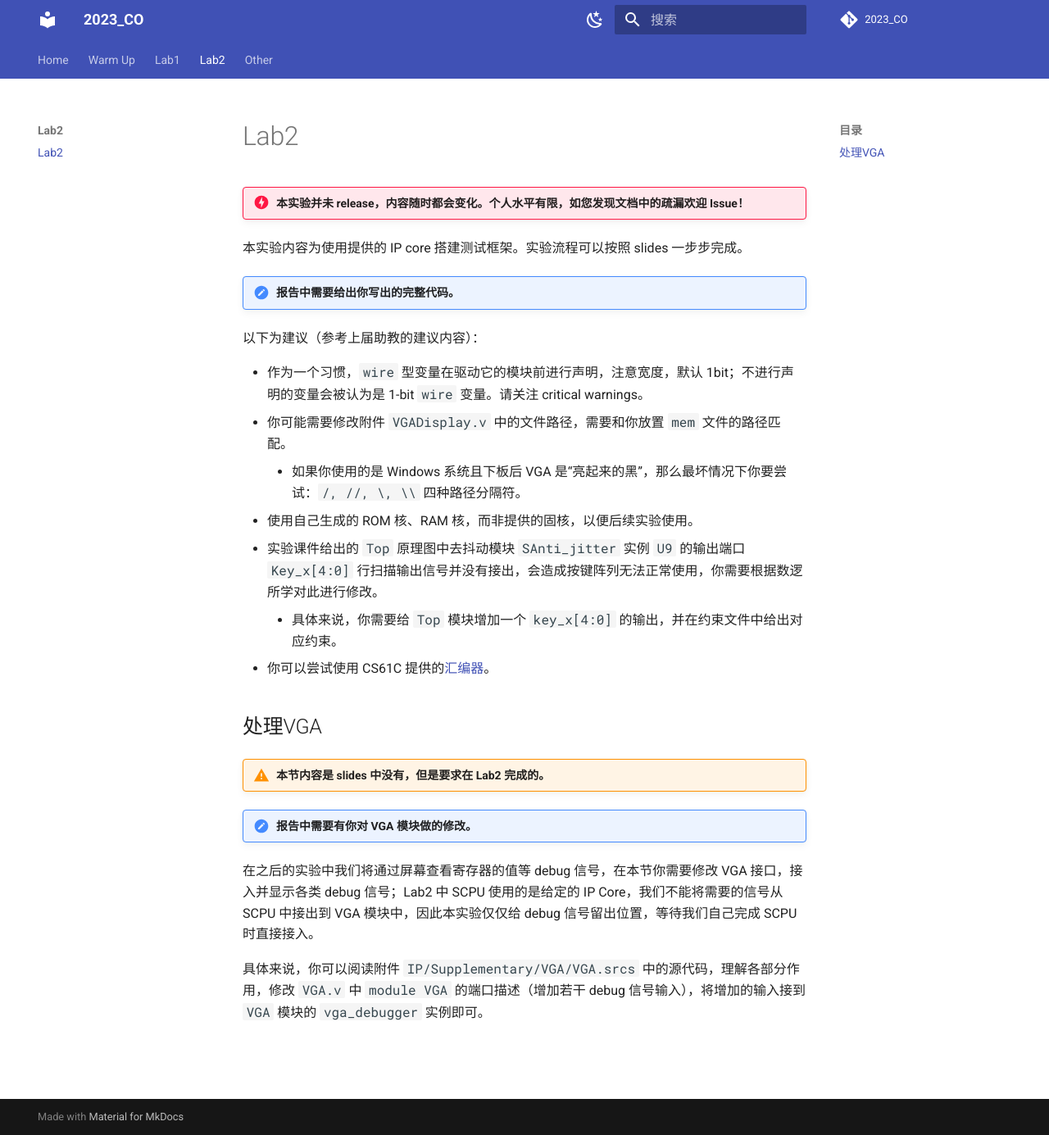
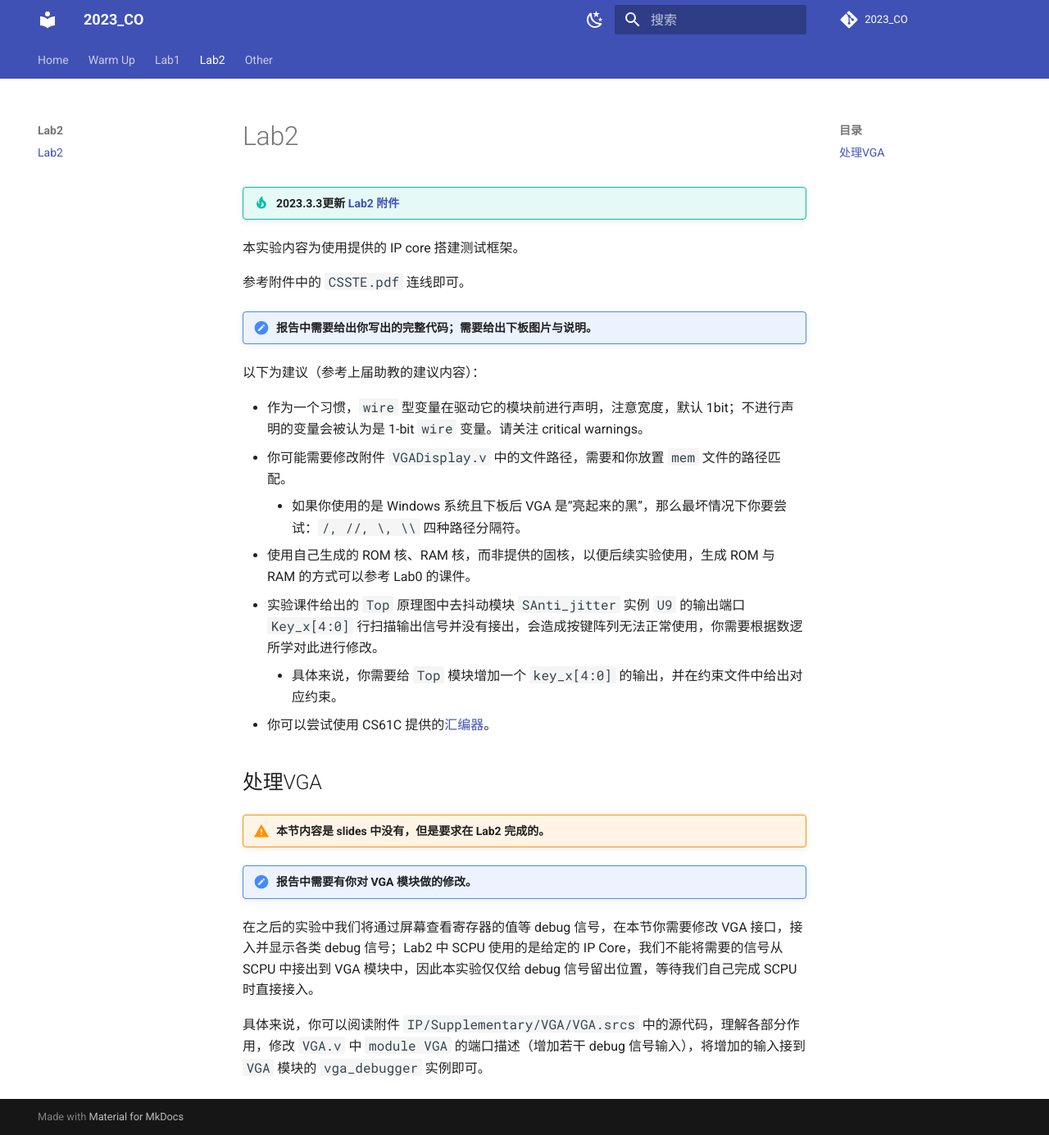
Before and after one commit to Guahao31/2023_CO, an MkDocs documentation site: the page built from docs/Lab2/Lab2.md, in a window 1280 px wide and 1385 px high. Shown: the whole window at 82% size. Built offline with MkDocs 1.6.1 and Material for MkDocs 9.7.7, drawn with Linux system fonts in a browser that asks for light colours; comment, search, counter and statistics services are not loaded.

Commit message:
update: Lab2 release & add pics for Lab3

```diff
--- a/docs/Lab2/Lab2.md
+++ b/docs/Lab2/Lab2.md
@@ -1,17 +1,21 @@
 # Lab2
 
-!!! danger "本实验并未 release，内容随时都会变化。个人水平有限，如您发现文档中的疏漏欢迎 Issue！"
+<!-- !!! danger "本实验并未 release，内容随时都会变化。个人水平有限，如您发现文档中的疏漏欢迎 Issue！" -->
 
-本实验内容为使用提供的 IP core 搭建测试框架。实验流程可以按照 slides 一步步完成。
+!!! tip "**2023.3.3**更新 [Lab2 附件](https://pan.zju.edu.cn/share/8952fee63d6879923c8b6bb830)"
 
-!!! note "报告中需要给出你写出的完整代码。"
+本实验内容为使用提供的 IP core 搭建测试框架。
+
+参考附件中的 `CSSTE.pdf` 连线即可。
+
+!!! note "报告中需要给出你写出的完整代码；需要给出下板图片与说明。"
 
 以下为建议（参考上届助教的建议内容）：
 
 * 作为一个习惯，`wire` 型变量在驱动它的模块前进行声明，注意宽度，默认 1bit；不进行声明的变量会被认为是 1-bit `wire` 变量。请关注 critical warnings。
 * 你可能需要修改附件 `VGADisplay.v` 中的文件路径，需要和你放置 `mem` 文件的路径匹配。
     * 如果你使用的是 Windows 系统且下板后 VGA 是“亮起来的黑”，那么最坏情况下你要尝试：`/, //, \, \\` 四种路径分隔符。
-* 使用自己生成的 ROM 核、RAM 核，而非提供的固核，以便后续实验使用。
+* 使用自己生成的 ROM 核、RAM 核，而非提供的固核，以便后续实验使用，生成 ROM 与 RAM 的方式可以参考 Lab0 的课件。
 * 实验课件给出的 `Top` 原理图中去抖动模块 `SAnti_jitter` 实例 `U9` 的输出端口 `Key_x[4:0]` 行扫描输出信号并没有接出，会造成按键阵列无法正常使用，你需要根据数逻所学对此进行修改。
     * 具体来说，你需要给 `Top` 模块增加一个 `key_x[4:0]` 的输出，并在约束文件中给出对应约束。
 * 你可以尝试使用 CS61C 提供的[汇编器](http://venus.cs61c.org/)。
```
Also changed, not shown: docs/Lab3/pic/multiplier_signed.png (added), docs/Lab3/pic/multiplier_unsigned.png (added).
